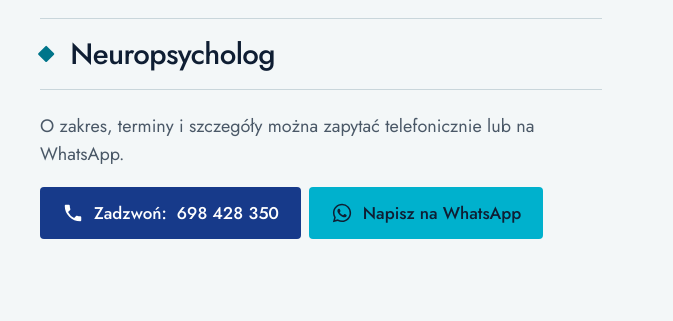
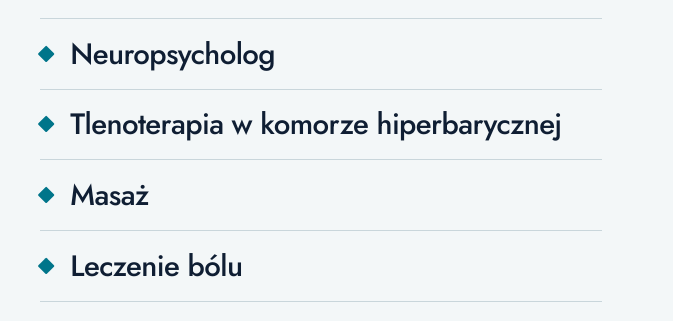
Before and after one commit to el-maluma/demos, a plain HTML site: page laboratoriumruchu/index.html in a window 1280 px wide. Shown: the part 2144-2465 px from the top of the page, 0-673 px from the left. Drawn offline with Linux system fonts and the light colour scheme; grey boxes are pictures that could not be loaded.

Commit message:
Laboratorium Ruchu: hyperbaric chamber, massage, pain treatment

```diff
--- a/laboratoriumruchu/index.html
+++ b/laboratoriumruchu/index.html
@@ -306,6 +306,9 @@ footer{padding-block:clamp(48px,6vw,80px) clamp(28px,4vw,40px);font-size:.9375re
         <li class="rv" style="--i:3"><span class="dm" aria-hidden="true"></span>Specjalistyczna bieżnia rehabilitacyjna</li>
         <li class="rv" style="--i:4"><span class="dm" aria-hidden="true"></span>Neurologopeda</li>
         <li class="rv" style="--i:5"><span class="dm" aria-hidden="true"></span>Neuropsycholog</li>
+        <li class="rv" style="--i:6"><span class="dm" aria-hidden="true"></span>Tlenoterapia w&nbsp;komorze hiperbarycznej</li>
+        <li class="rv" style="--i:7"><span class="dm" aria-hidden="true"></span>Masaż</li>
+        <li class="rv" style="--i:8"><span class="dm" aria-hidden="true"></span>Leczenie bólu</li>
       </ul>
       <p class="after rv">O zakres, terminy i szczegóły można zapytać telefonicznie lub na WhatsApp.</p>
       <div class="cta rv">
```
